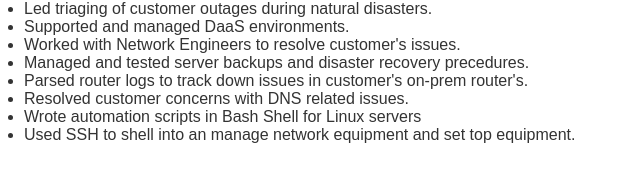
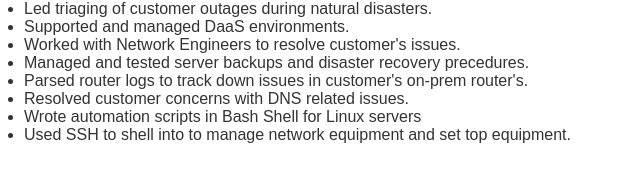
Before and after one commit to MaeRiley/test_repo, a plain HTML site: page index.html in a window 1280 px wide. Shown: the part 413-584 px from the top of the page, 236-876 px from the left. Drawn offline with Linux system fonts and the light colour scheme.

Commit message:
changed the index.html

```diff
--- a/index.html
+++ b/index.html
@@ -32,7 +32,7 @@
                     <li>Parsed router logs to track down issues in customer's on-prem router's.</li>
                     <li>Resolved customer concerns with DNS related issues.</li>
                     <li>Wrote automation scripts in Bash Shell for Linux servers</li>
-                    <li>Used SSH to shell into an manage network equipment and set top equipment.</li>
+                    <li>Used SSH to shell into to manage network equipment and set top equipment.</li>
 
                 </ul>
             </div>
```
Also changed, not shown: 1 other file.
